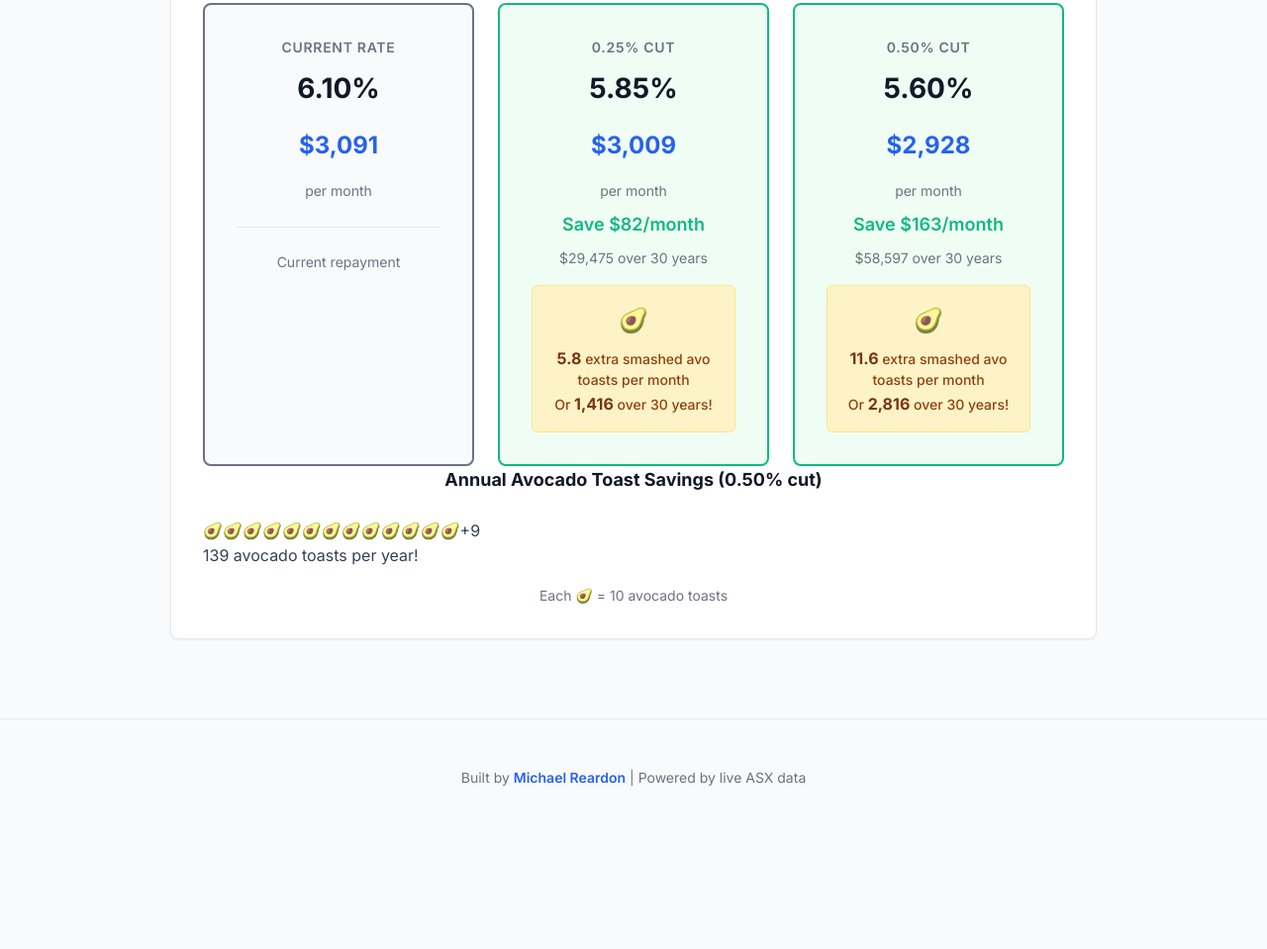
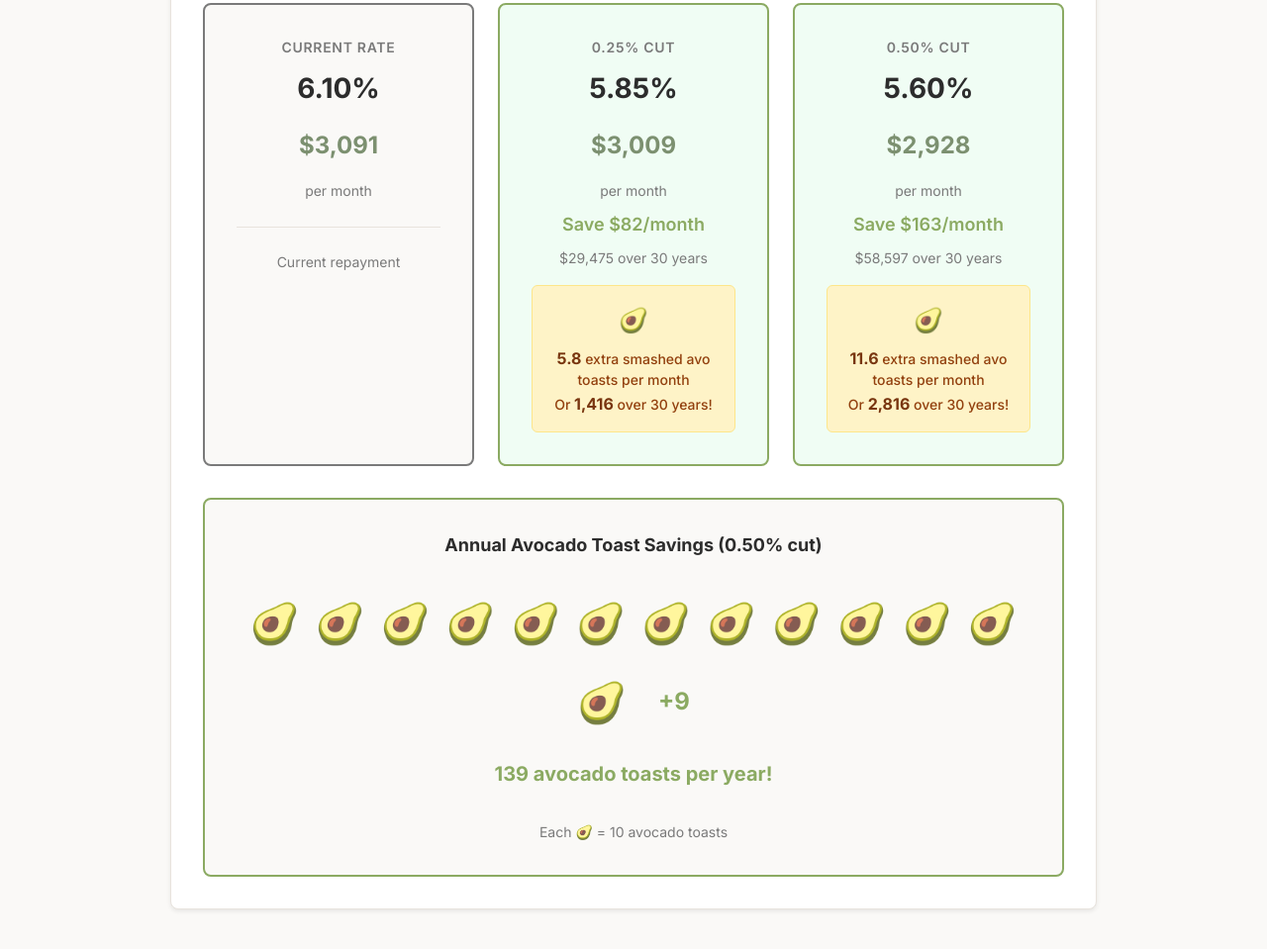
Before and after one commit to timeformoneyau/cashmoney, a website: page index.html in a window 1280 px wide. Shown: the part 1813-2772 px from the top of the page at 99% size. Before the commit the page ends 2659 px from the top, so only its background shows below. Drawn offline with nearby package versions, Linux system fonts and the light colour scheme; a script that the page names is missing.

Commit message:
Update styles.css

```diff
--- a/css/styles.css
+++ b/css/styles.css
@@ -4,39 +4,45 @@
 @import url('https://fonts.googleapis.com/css2?family=Inter:wght@400;500;600;700;800&display=swap');
 
 :root {
-    /* Professional Color Palette */
+    /* Brunch-inspired Color Palette */
     /* Backgrounds */
-    --bg-main: #F9FAFB;        /* Soft white for page */
-    --bg-card: #FFFFFF;        /* Pure white for sections */
-    --bg-border: #E5E7EB;      /* Light gray for dividers */
+    --bg-main: #FAF9F7;        /* Latte cream */
+    --bg-card: #FFFFFF;        /* Pure white */
+    --bg-border: #E8E3DD;      /* Light beige */
 
-    /* Primary Accent (Blue) */
-    --accent-primary: #2563EB;  /* Vibrant blue for buttons, active elements */
-    --accent-deep: #1E3A8A;     /* Strong navy for headers */
+    /* Primary Accent (Sage Green) */
+    --accent-primary: #7C9070;  /* Sage green */
+    --accent-deep: #5A6B52;     /* Deep sage */
 
-    /* Secondary Accent (Green/Teal) */
-    --accent-green: #10B981;    /* Fresh green for positive values */
-    --accent-green-dark: #059669;
+    /* Secondary Accent (Avocado) */
+    --accent-green: #8BAA62;    /* Avocado green */
+    --accent-green-dark: #6B8A4A;
+
+    /* Tertiary (Soft Orange) */
+    --accent-orange: #E89B5C;   /* Soft orange */
+    --accent-beige: #D4C5B9;   /* Latte beige */
 
     /* Text Colors */
-    --text-heading: #111827;    /* Almost-black for headings */
-    --text-body: #374151;       /* Dark gray for body text */
-    --text-muted: #6B7280;      /* Light gray for labels */
+    --text-heading: #2C2C2C;    /* Charcoal */
+    --text-body: #4A4A4A;       /* Dark gray */
+    --text-muted: #7A7A7A;      /* Light gray */
 
     /* Probability Bars */
-    --bar-fill: #3B82F6;
-    --bar-hover: #2563EB;
+    --bar-fill: #7C9070;
+    --bar-hover: #5A6B52;
     --bar-label: #FFFFFF;
 
-    /* Rate Move Colors */
-    --rate-cut: #DC2626;        /* Red for cuts */
-    --rate-hold: #9CA3AF;       /* Gray for holds */
-    --rate-hike: #16A34A;       /* Green for hikes */
+    /* Rate Move Colors with Emojis */
+    --rate-cut: #8BAA62;        /* Green for cuts */
+    --rate-hold: #D4C5B9;       /* Beige for holds */
+    --rate-hike: #E89B5C;       /* Orange for hikes */
 
-    /* Shadows */
-    --shadow-sm: 0 1px 3px rgba(0, 0, 0, 0.05);
-    --shadow-md: 0 4px 6px -1px rgba(0, 0, 0, 0.07);
-    --shadow-lg: 0 10px 15px -3px rgba(0, 0, 0, 0.1);
+    /* Shadows for 3D effect */
+    --shadow-sm: 0 2px 4px rgba(0, 0, 0, 0.08);
+    --shadow-md: 0 4px 8px rgba(0, 0, 0, 0.12);
+    --shadow-lg: 0 8px 16px rgba(0, 0, 0, 0.15);
+    --shadow-3d: 0 4px 6px rgba(0, 0, 0, 0.1), 0 1px 3px rgba(0, 0, 0, 0.08);
+    --shadow-3d-hover: 0 6px 12px rgba(0, 0, 0, 0.15), 0 2px 4px rgba(0, 0, 0, 0.1);
 
     /* Spacing */
     --spacing-xs: 0.5rem;
@@ -69,8 +75,8 @@ html {
 
 body {
     font-family: 'Inter', -apple-system, BlinkMacSystemFont, 'Segoe UI', 'Roboto', sans-serif;
-    background-color: var(--bg-main);
-    color: var(--text-body);
+    background-color: var(--bg-main);    /* Use the soft white variable */
+    color: var(--text-body);             /* Use the text color variable */
     line-height: 1.6;
     min-height: 100vh;
 }
@@ -162,7 +168,7 @@ h1 {
 
 /* Countdown timer */
 .countdown {
-    background: linear-gradient(135deg, var(--accent-deep), var(--accent-primary));
+    background: linear-gradient(135deg, var(--accent-primary), var(--accent-green));
     color: white;
     padding: var(--spacing-xl);
     border-radius: var(--radius-lg);
@@ -177,6 +183,7 @@ h1 {
     margin-bottom: var(--spacing-lg);
     color: white;
     opacity: 0.95;
+    font-style: italic;
 }
 
 .time-units {
@@ -305,6 +312,12 @@ tr:last-child td {
     border-radius: var(--radius-sm);
 }
 
+.rate-emoji {
+    font-size: 1.5rem;
+    margin-right: var(--spacing-sm);
+    vertical-align: middle;
+}
+
 .rate-indicator {
     font-size: 1.25rem;
     margin-right: var(--spacing-sm);
@@ -328,11 +341,13 @@ tr:last-child td {
     display: flex;
     align-items: center;
     gap: var(--spacing-xs);
+    font-size: 1rem;
 }
 
 .rate-change {
     font-weight: 600;
     color: var(--text-heading);
+    font-size: 1rem;
 }
 
 .rate-date {
@@ -523,7 +538,7 @@ footer a:hover {
 
 .calculate-btn {
     padding: var(--spacing-sm) var(--spacing-lg);
-    background-color: var(--accent-primary);
+    background: linear-gradient(180deg, var(--accent-primary) 0%, var(--accent-deep) 100%);
     color: white;
     border: none;
     border-radius: var(--radius-md);
@@ -532,16 +547,19 @@ footer a:hover {
     cursor: pointer;
     transition: var(--transition);
     min-width: 150px;
+    box-shadow: 0 4px 0 var(--accent-deep), var(--shadow-3d);
+    transform: translateY(0);
+    position: relative;
 }
 
 .calculate-btn:hover {
-    background-color: var(--accent-deep);
-    transform: translateY(-1px);
-    box-shadow: var(--shadow-md);
+    transform: translateY(-2px);
+    box-shadow: 0 6px 0 var(--accent-deep), var(--shadow-3d-hover);
 }
 
 .calculate-btn:active {
-    transform: translateY(0);
+    transform: translateY(2px);
+    box-shadow: 0 2px 0 var(--accent-deep), 0 2px 4px rgba(0, 0, 0, 0.2);
 }
 
 /* Calculator Results */
@@ -668,3 +686,60 @@ footer a:hover {
     font-size: 1rem;
     color: var(--text-muted);
 }
+
+/* Avocado Graph Styles */
+.avocado-graph-section {
+    background-color: var(--bg-main);
+    border-radius: var(--radius-md);
+    padding: var(--spacing-lg);
+    margin-top: var(--spacing-lg);
+    border: 2px solid var(--accent-green);
+}
+
+.avocado-graph {
+    text-align: center;
+    margin: var(--spacing-lg) 0;
+}
+
+.avocado-icons {
+    display: flex;
+    flex-wrap: wrap;
+    justify-content: center;
+    gap: var(--spacing-sm);
+    margin-bottom: var(--spacing-md);
+}
+
+.avocado-icon {
+    font-size: 2.5rem;
+    display: inline-block;
+    animation: bounceIn 0.5s ease-out;
+}
+
+.avocado-partial {
+    font-size: 1.5rem;
+    font-weight: 700;
+    color: var(--accent-green);
+    display: inline-flex;
+    align-items: center;
+    margin-left: var(--spacing-sm);
+}
+
+.avocado-total {
+    font-size: 1.25rem;
+    font-weight: 700;
+    color: var(--accent-green);
+}
+
+@keyframes bounceIn {
+    0% {
+        opacity: 0;
+        transform: scale(0.3);
+    }
+    50% {
+        transform: scale(1.1);
+    }
+    100% {
+        opacity: 1;
+        transform: scale(1);
+    }
+}
```
